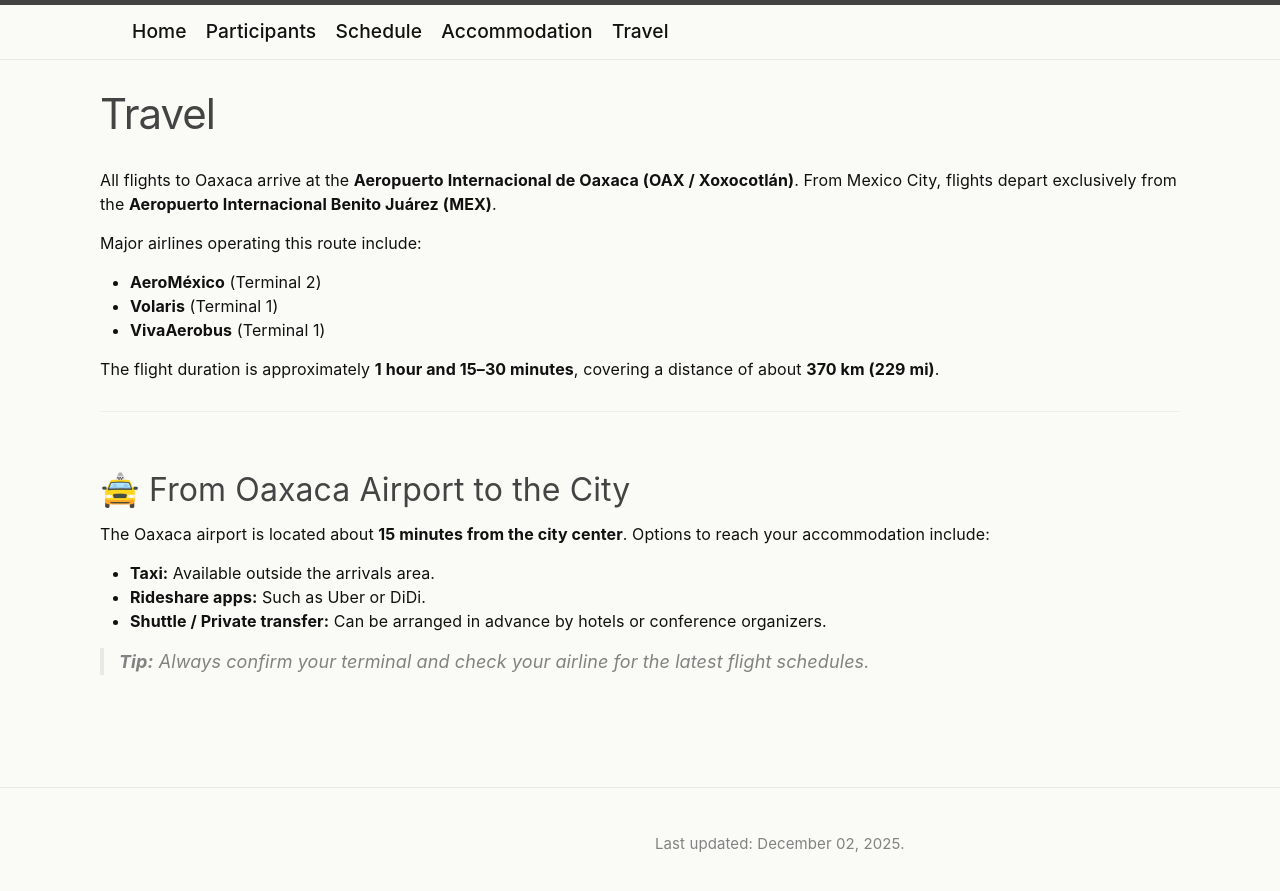
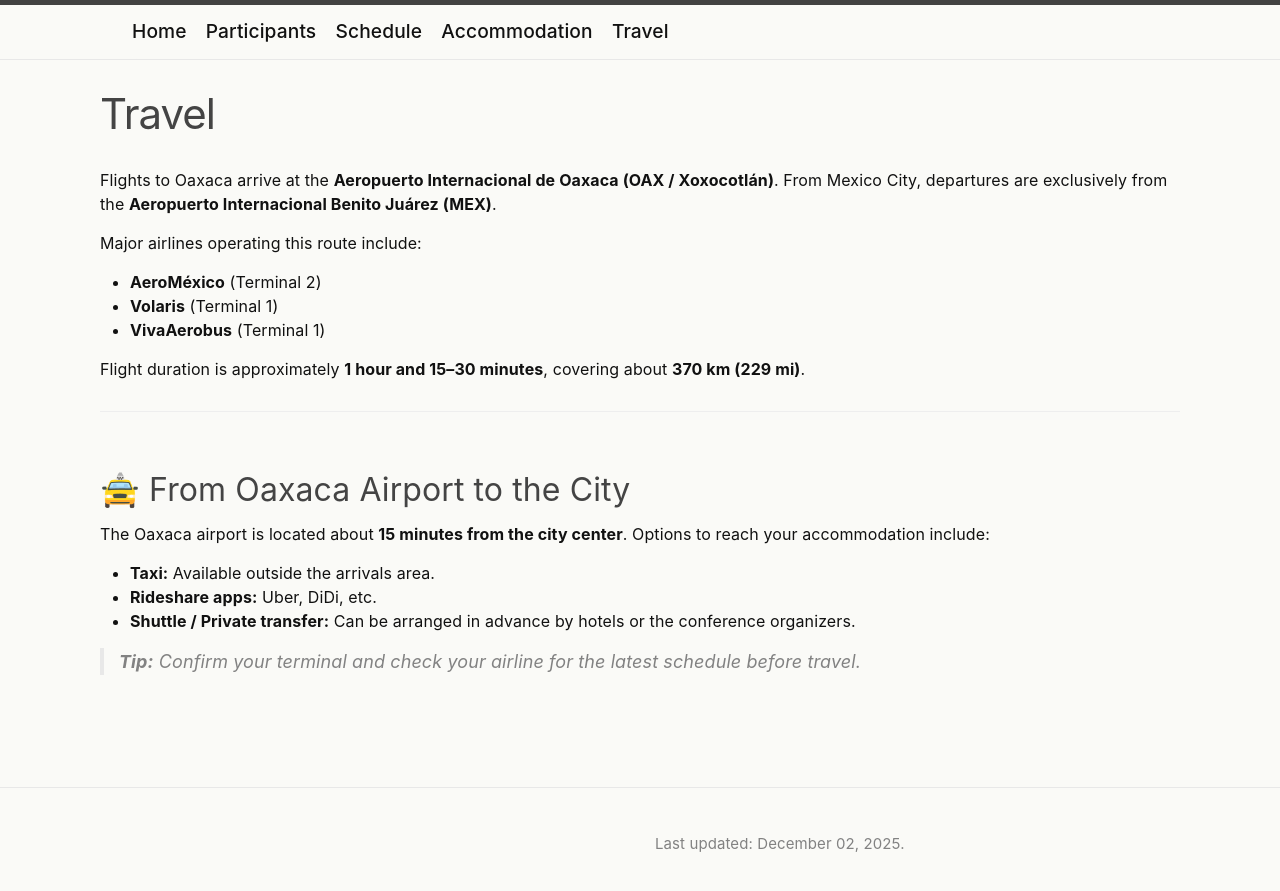
Before and after one commit to celmechcongress2026/celmechcongress2026.github.io, a Jekyll site: the page built from travel.md, in a window 1280 px wide. Shown: the top 891 px of the page. Built offline with Jekyll 4.4.1, drawn with Linux system fonts in a browser that asks for light colours.

Commit message:
Update travel.md

```diff
--- a/travel.md
+++ b/travel.md
@@ -4,14 +4,14 @@ layout: page
 permalink: /travel/
 ---
 
-All flights to Oaxaca arrive at the **Aeropuerto Internacional de Oaxaca (OAX / Xoxocotlán)**. From Mexico City, flights depart exclusively from the **Aeropuerto Internacional Benito Juárez (MEX)**.
+Flights to Oaxaca arrive at the **Aeropuerto Internacional de Oaxaca (OAX / Xoxocotlán)**. From Mexico City, departures are exclusively from the **Aeropuerto Internacional Benito Juárez (MEX)**.
 
 Major airlines operating this route include:
 - **AeroMéxico** (Terminal 2)
 - **Volaris** (Terminal 1)
 - **VivaAerobus** (Terminal 1)
 
-The flight duration is approximately **1 hour and 15–30 minutes**, covering a distance of about **370 km (229 mi)**.
+Flight duration is approximately **1 hour and 15–30 minutes**, covering about **370 km (229 mi)**.
 
 ---
 
@@ -19,7 +19,7 @@ The flight duration is approximately **1 hour and 15–30 minutes**, covering a
 
 The Oaxaca airport is located about **15 minutes from the city center**. Options to reach your accommodation include:
 - **Taxi:** Available outside the arrivals area.
-- **Rideshare apps:** Such as Uber or DiDi.
-- **Shuttle / Private transfer:** Can be arranged in advance by hotels or conference organizers.
+- **Rideshare apps:** Uber, DiDi, etc.
+- **Shuttle / Private transfer:** Can be arranged in advance by hotels or the conference organizers.
 
-> **Tip:** Always confirm your terminal and check your airline for the latest flight schedules.
+> **Tip:** Confirm your terminal and check your airline for the latest schedule before travel.
```
